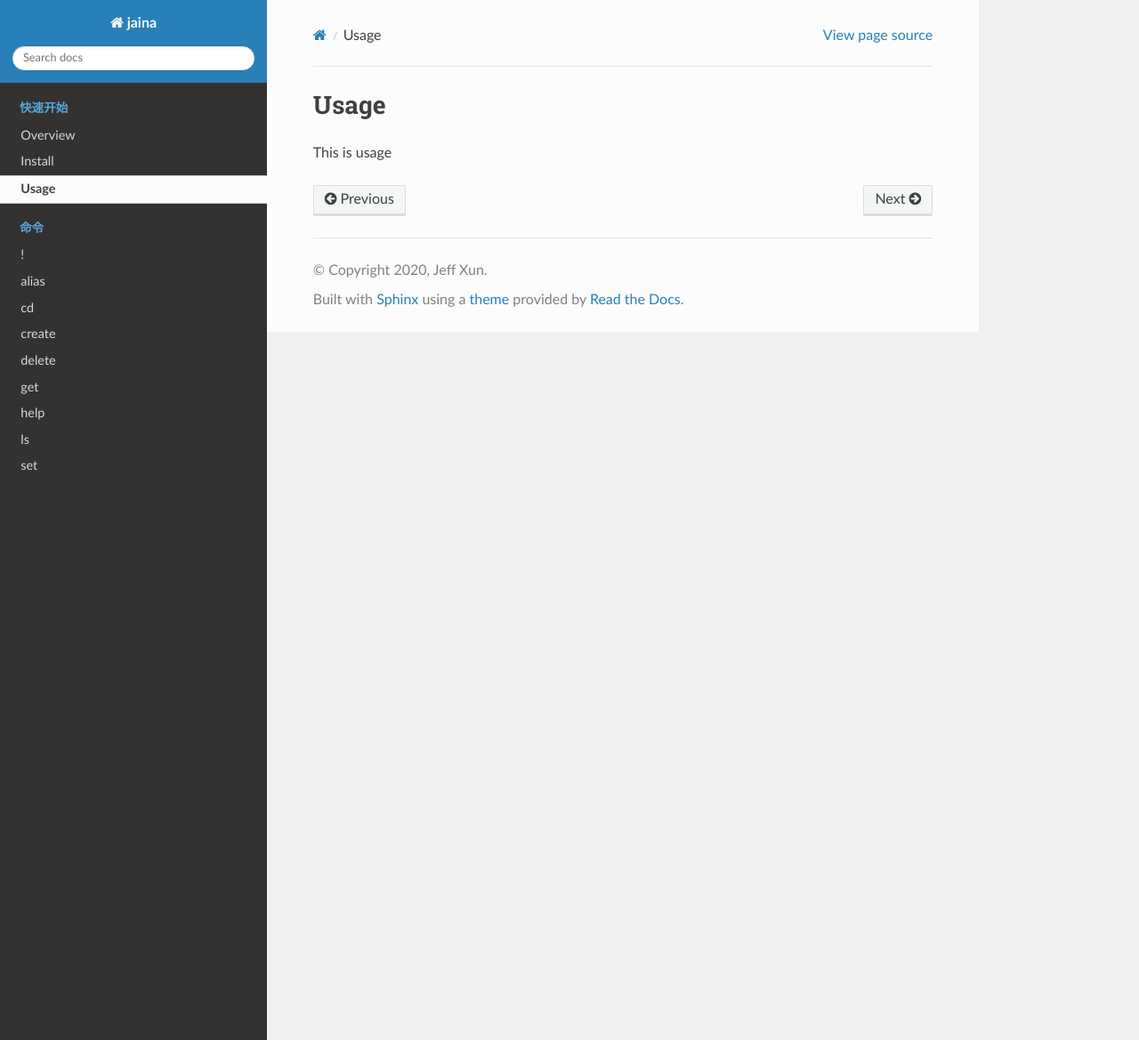
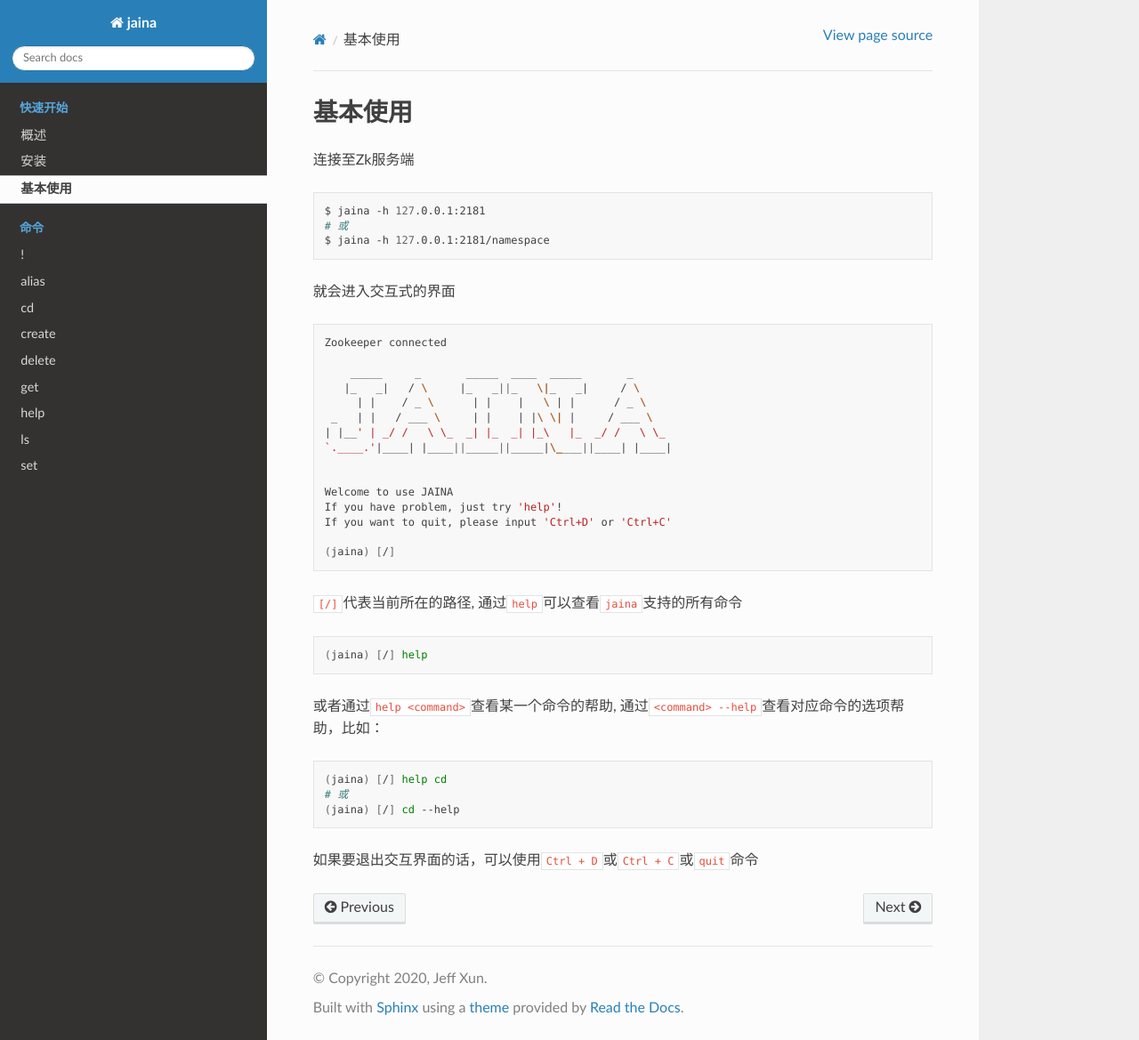
Before and after one commit to kaixinbaba/jaina, a Sphinx documentation site: the page built from docs/source/intro/usage.md, in a window 1280 px wide and 1169 px high. Shown: the whole window at 89% size. Built offline with Sphinx 7.4.7 and the Read the Docs theme 2.0.0, drawn with Linux system fonts in a browser that asks for light colours.

Commit message:
update docs

````diff
--- a/docs/source/intro/usage.md
+++ b/docs/source/intro/usage.md
@@ -1,3 +1,37 @@
-Usage
+基本使用
 ========================
-This is usage
+连接至Zk服务端
+```bash
+$ jaina -h 127.0.0.1:2181
+# 或
+$ jaina -h 127.0.0.1:2181/namespace
+```
+就会进入交互式的界面
+```bash
+Zookeeper connected
+
+    _____     _       _____  ____  _____       _
+   |_   _|   / \     |_   _||_   \|_   _|     / \
+     | |    / _ \      | |    |   \ | |      / _ \
+ _   | |   / ___ \     | |    | |\ \| |     / ___ \
+| |__' | _/ /   \ \_  _| |_  _| |_\   |_  _/ /   \ \_
+`.____.'|____| |____||_____||_____|\____||____| |____|
+
+
+Welcome to use JAINA
+If you have problem, just try 'help'!
+If you want to quit, please input 'Ctrl+D' or 'Ctrl+C'
+
+(jaina) [/]
+```
+`[/]`代表当前所在的路径, 通过`help`可以查看`jaina`支持的所有命令
+```bash
+(jaina) [/] help
+```
+或者通过`help <command>`查看某一个命令的帮助, 通过`<command> --help`查看对应命令的选项帮助，比如：
+```bash
+(jaina) [/] help cd
+# 或
+(jaina) [/] cd --help
+```
+如果要退出交互界面的话，可以使用`Ctrl + D`或`Ctrl + C`或`quit`命令
````
Also changed, not shown: docs/source/intro/install.md (+17 -2 lines), docs/source/intro/overview.md (+4 -2 lines), 12 other files.
